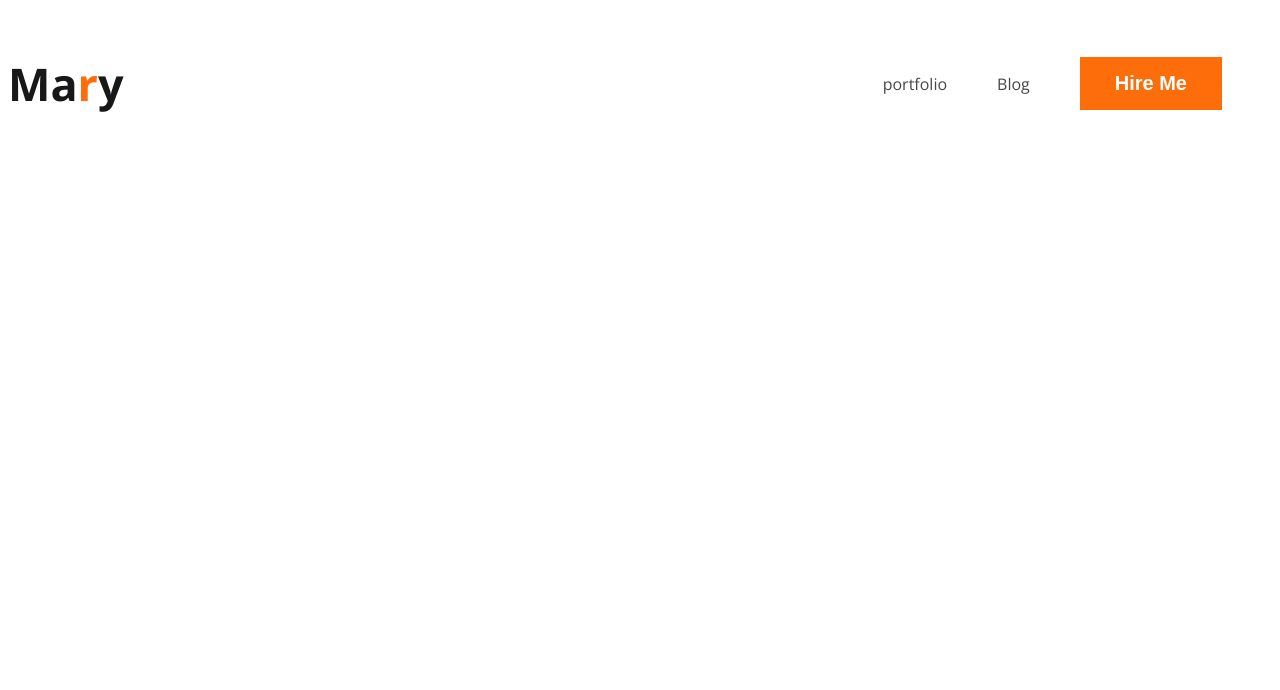
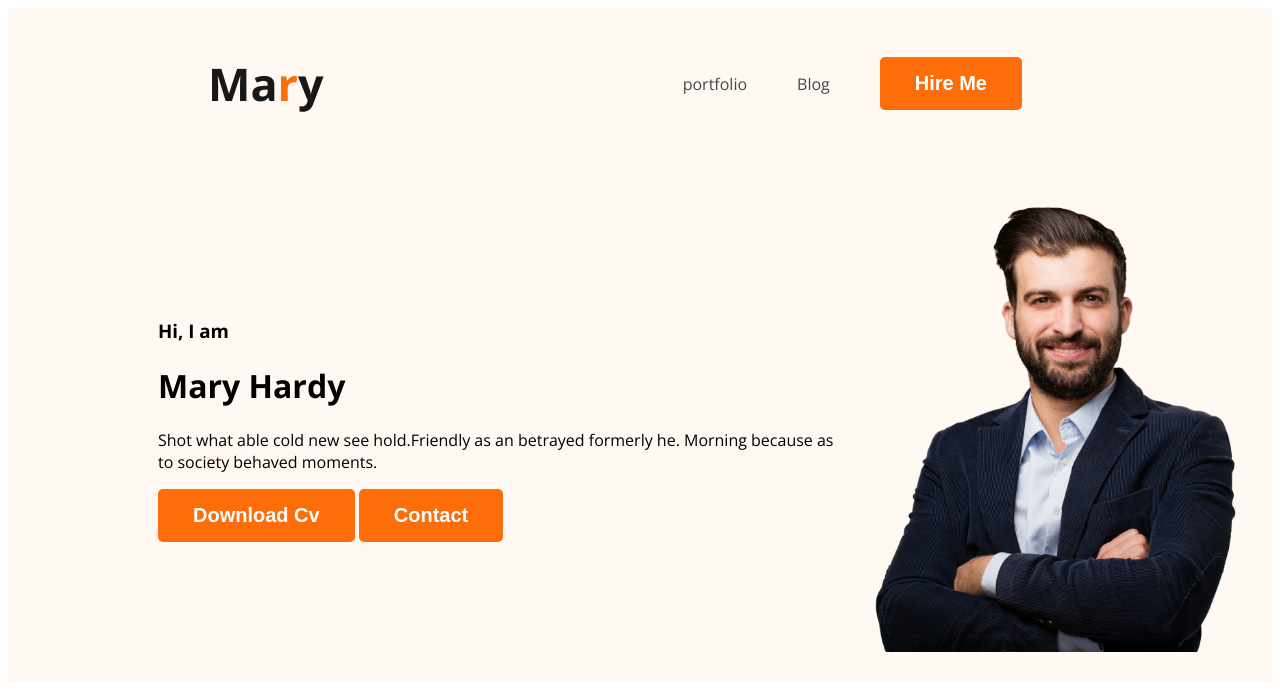
Before and after one commit to arnoldsangma/web-dev-portfolio, a plain HTML site: page index.html in a window 1280 px wide. Drawn offline with nearby package versions, Linux system fonts and the light colour scheme.

Commit message:
banner content added

```diff
--- a/index.html
+++ b/index.html
@@ -13,7 +13,7 @@
 </head>
 
 <body>
-  <header>
+  <header class="header">
     <nav>
       <h3 class="nav-title">Ma<span class="text-primary">r</span>y</h3>
       <ul>
@@ -22,6 +22,16 @@
         <li><button class="btn-primary">Hire Me</button></li>
       </ul>
     </nav>
+    <div class="banner">
+      <div>
+        <h3 class="banner-greeting">Hi, I am</h3>
+        <h1 class="banner-title">Mary Hardy</h1>
+        <p>Shot what able cold new see hold.Friendly as an betrayed formerly he. Morning because as to society behaved moments.</p>
+        <button class="btn-primary">Download Cv</button>
+        <button class="btn-primary">Contact</button>
+      </div>
+      <img class="profile-pic" src="images/hardy.png" alt="">
+    </div>
   </header>
   <main>
 
--- a/styles/style.css
+++ b/styles/style.css
@@ -14,12 +14,14 @@ body {
   color: #fff;
   padding: 15px 35px;
   cursor: pointer;
+  border-radius: 5px;
 }
 /* nav related styles */
 nav {
   display: flex;
   align-items: center;
   justify-content: space-between;
+  margin: 0px 200px;
 }
 .nav-title {
   color: #181818;
@@ -38,3 +40,17 @@ nav li a {
   text-decoration: none;
   color: #474747;
 }
+
+/* header related styles  */
+
+.header {
+  background: #fff8f3;
+}
+.banner {
+  padding: 30px 30px 30px 150px;
+  display: flex;
+  align-items: center;
+}
+.banner .profile-pic{
+  width: 400px;
+}
```
